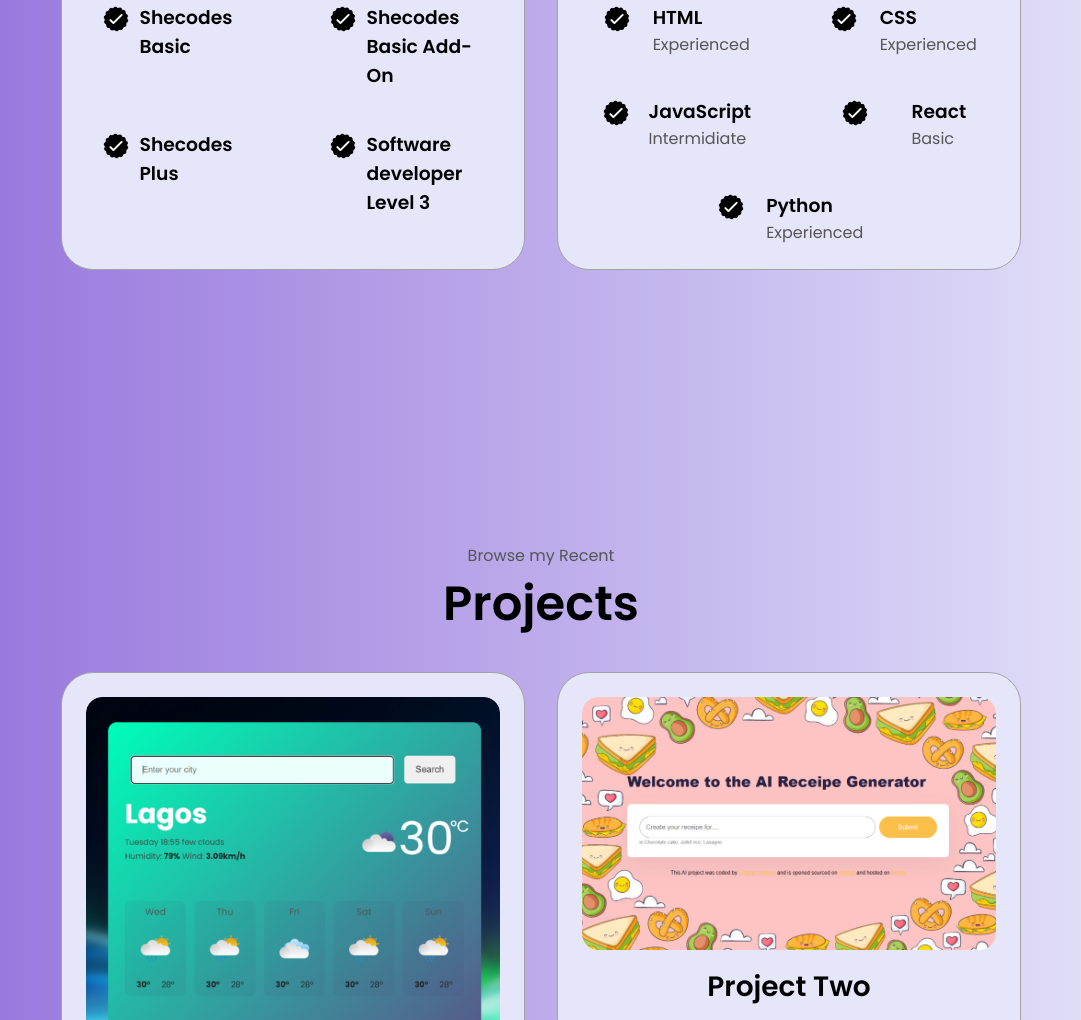
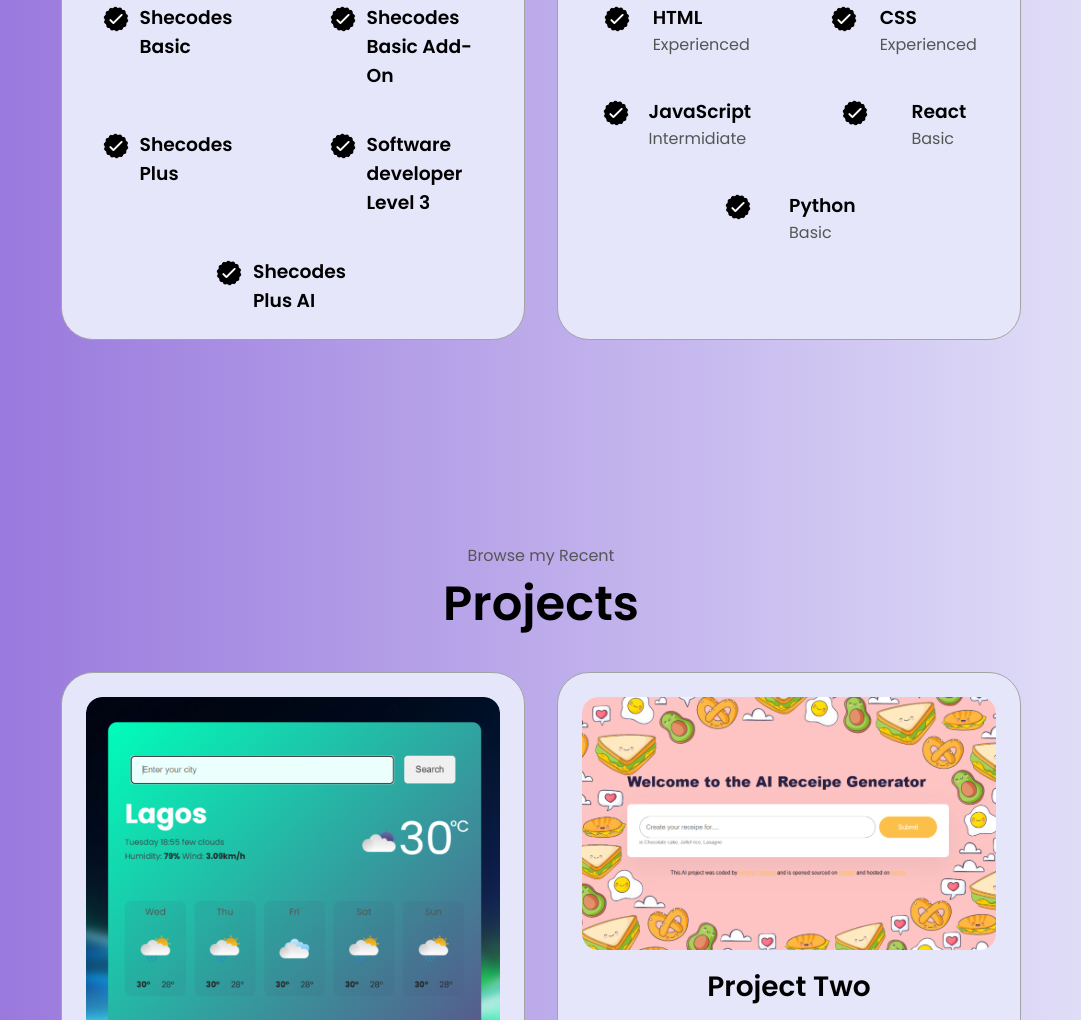
Before and after one commit to Simbiat23/html.css.js.portfolio, a plain HTML site: page index.html in a window 1280 px wide. Shown: the part 1823-2843 px from the top of the page, without its empty margins (99-1180 px from the left). Drawn offline with Linux system fonts and the light colour scheme.

Commit message:
Added another certification

```diff
--- a/index.html
+++ b/index.html
@@ -177,6 +177,16 @@
                   <h3>Software developer Level 3</h3>
                 </div>
               </article>
+              <article>
+                <img
+                  src="./assets/checkmark.png"
+                  alt="Experience icon"
+                  class="icon"
+                />
+                <div>
+                  <h3>Shecodes Plus AI</h3>
+                </div>
+              </article>
             </div>
           </div>
           <div class="details-container">
@@ -234,7 +244,7 @@
                 />
                 <div>
                   <h3>Python</h3>
-                  <p>Experienced</p>
+                  <p>Basic</p>
                 </div>
               </article>
             </div>
@@ -277,7 +287,7 @@
               </button>
               <button
                 class="btn btn-colour-2 project-btn"
-                onclick="location.href='https://simbi-weather-app.netlify.app/'"
+                onclick="location.href='https://skyflow.netlify.app/'"
               >
                 Live Demo
               </button>
```
